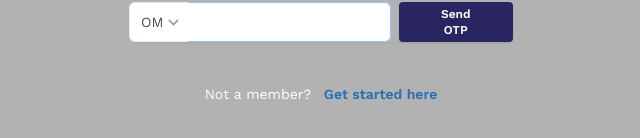
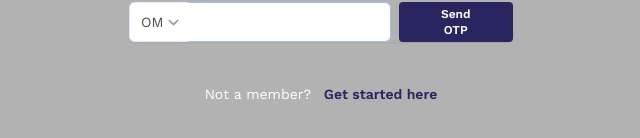
Before and after one commit to Konyuka/Loans-AI, a Vue app: page /login in a window 1280 px wide. Shown: the part 506-644 px from the top of the page, without its empty margins (319-959 px from the left). Built offline with nearby package versions, Linux system fonts and the light colour scheme.

Commit message:
accent color change

```diff
--- a/src/views/LoginView.vue
+++ b/src/views/LoginView.vue
@@ -99,7 +99,7 @@ const otpConfirmed = ref(false);
                 <p class="mt-10 text-center text-sm text-white">
                     Not a member?
                     <RouterLink to="/register"
-                        class="ml-2 transform transition hover:scale-95 duration-600 ease-in-out font-semibold leading-6 text-accent hover:text-white">
+                        class="ml-2 transform transition hover:scale-95 duration-600 ease-in-out font-semibold leading-6 text-primary hover:text-white">
                         Get started here
                     </RouterLink>
 
--- a/src/views/RegisterView.vue
+++ b/src/views/RegisterView.vue
@@ -142,7 +142,7 @@ const otpSent = ref(false);
                 <p class="mt-10 text-center text-sm text-white">
                     Already a member?
                     <RouterLink to="/login"
-                        class="ml-2 transform transition hover:scale-95 duration-600 ease-in-out font-semibold leading-6 text-accent hover:text-white">
+                        class="ml-2 transform transition hover:scale-95 duration-600 ease-in-out font-semibold leading-6 text-primary hover:text-white">
                         Sign in here
                     </RouterLink>
 
```
